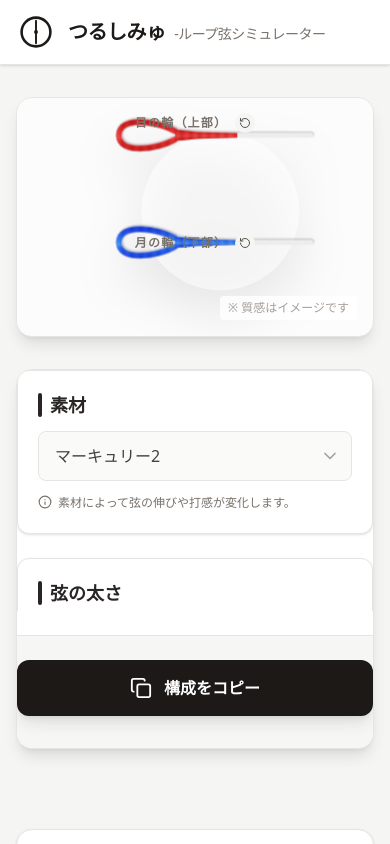
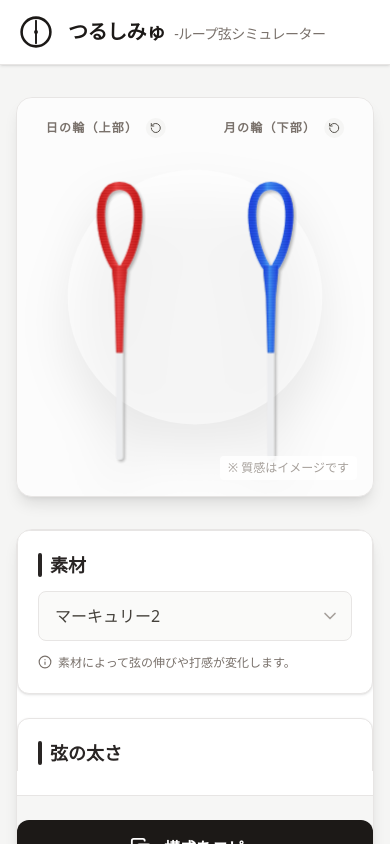
Before and after one commit to halcyon7766/CCstrings, a React (Vite) app: page / in a window 390 px wide. Shown: the top 844 px of the page. Built offline with nearby package versions, Linux system fonts and the light colour scheme.

Commit message:
feat: switch mobile layout to vertical side-by-side

```diff
--- a/src/App.jsx
+++ b/src/App.jsx
@@ -387,7 +387,7 @@ export default function KyudoStringCustomizer() {
         {/* モバイル時は高さを控えめに (45vh -> 250px程度または fit) */}
         <div className={`
              lg:col-span-7 bg-white rounded-2xl shadow-lg border border-stone-200 overflow-hidden sticky top-20 lg:top-24 z-30 flex flex-col
-             ${isMobile ? 'h-[240px]' : 'h-[45vh] lg:h-[calc(100vh-8rem)]'}
+             ${isMobile ? 'h-[400px]' : 'h-[45vh] lg:h-[calc(100vh-8rem)]'}
            `}>
 
 
@@ -395,14 +395,14 @@ export default function KyudoStringCustomizer() {
             {/* HTML Labels for Layout Flexibility */}
             {isMobile ? (
               <>
-                <div className="absolute top-[15px] left-1/2 transform -translate-x-1/2 w-full flex items-center justify-center gap-2 z-10">
-                  <span className="text-xs font-bold text-stone-500 tracking-widest">日の輪（上部）</span>
+                <div className="absolute top-[20px] left-[25%] transform -translate-x-1/2 flex items-center gap-2 z-10 w-auto">
+                  <span className="text-xs font-bold text-stone-500 tracking-widest whitespace-nowrap">日の輪（上部）</span>
                   <button onClick={() => setHinowaRot(!hinowaRot)} className="p-1 bg-stone-100 rounded-full hover:bg-stone-200 transition-colors">
                     <RotateCcw size={12} className="text-stone-600" />
                   </button>
                 </div>
-                <div className="absolute top-[135px] left-1/2 transform -translate-x-1/2 w-full flex items-center justify-center gap-2 z-10">
-                  <span className="text-xs font-bold text-stone-500 tracking-widest">月の輪（下部）</span>
+                <div className="absolute top-[20px] right-[25%] transform translate-x-1/2 flex items-center gap-2 z-10 w-auto">
+                  <span className="text-xs font-bold text-stone-500 tracking-widest whitespace-nowrap">月の輪（下部）</span>
                   <button onClick={() => setTsukinowaRot(!tsukinowaRot)} className="p-1 bg-stone-100 rounded-full hover:bg-stone-200 transition-colors">
                     <RotateCcw size={12} className="text-stone-600" />
                   </button>
@@ -426,22 +426,22 @@ export default function KyudoStringCustomizer() {
             )}
 
             <svg
-              viewBox={isMobile ? "0 0 360 380" : "0 0 400 950"}
+              viewBox={isMobile ? "0 0 350 450" : "0 0 400 950"}
               className="w-full h-full max-h-[90%] drop-shadow-2xl transition-all duration-500"
               preserveAspectRatio="xMidYMid meet"
             >
               <SVGDefs />
               {/* Background Circle - Adjust for orientation */}
               {isMobile ? (
-                <circle cx="225" cy="180" r="140" fill="white" opacity="0.5" />
+                <circle cx="175" cy="225" r="160" fill="white" opacity="0.5" />
               ) : (
                 <circle cx="200" cy="250" r="180" fill="white" opacity="0.5" />
               )}
 
-              <g transform={`${isMobile ? "translate(10, 95) rotate(-90)" : "translate(25, 20) scale(1.5)"} ${hinowaRot ? (isMobile ? 'rotate(180, 50, 175)' : 'rotate(180, 50, 300)') : ''}`}>
+              <g transform={`${isMobile ? "translate(30, 50)" : "translate(25, 20) scale(1.5)"} ${hinowaRot ? (isMobile ? 'rotate(180, 50, 175)' : 'rotate(180, 50, 300)') : ''}`}>
                 <StringLoopDetail loopColor={hinowaColor.hex} bodyColor={bodyColor.hex} isMobile={isMobile} />
               </g>
-              <g transform={`${isMobile ? "translate(10, 285) rotate(-90)" : "translate(225, 20) scale(1.5)"} ${tsukinowaRot ? (isMobile ? 'rotate(180, 50, 175)' : 'rotate(180, 50, 300)') : ''}`}>
+              <g transform={`${isMobile ? "translate(220, 50)" : "translate(225, 20) scale(1.5)"} ${tsukinowaRot ? (isMobile ? 'rotate(180, 50, 175)' : 'rotate(180, 50, 300)') : ''}`}>
                 <StringLoopDetail loopColor={tsukinowaColor.hex} bodyColor={bodyColor.hex} isMobile={isMobile} />
               </g>
             </svg>
```
